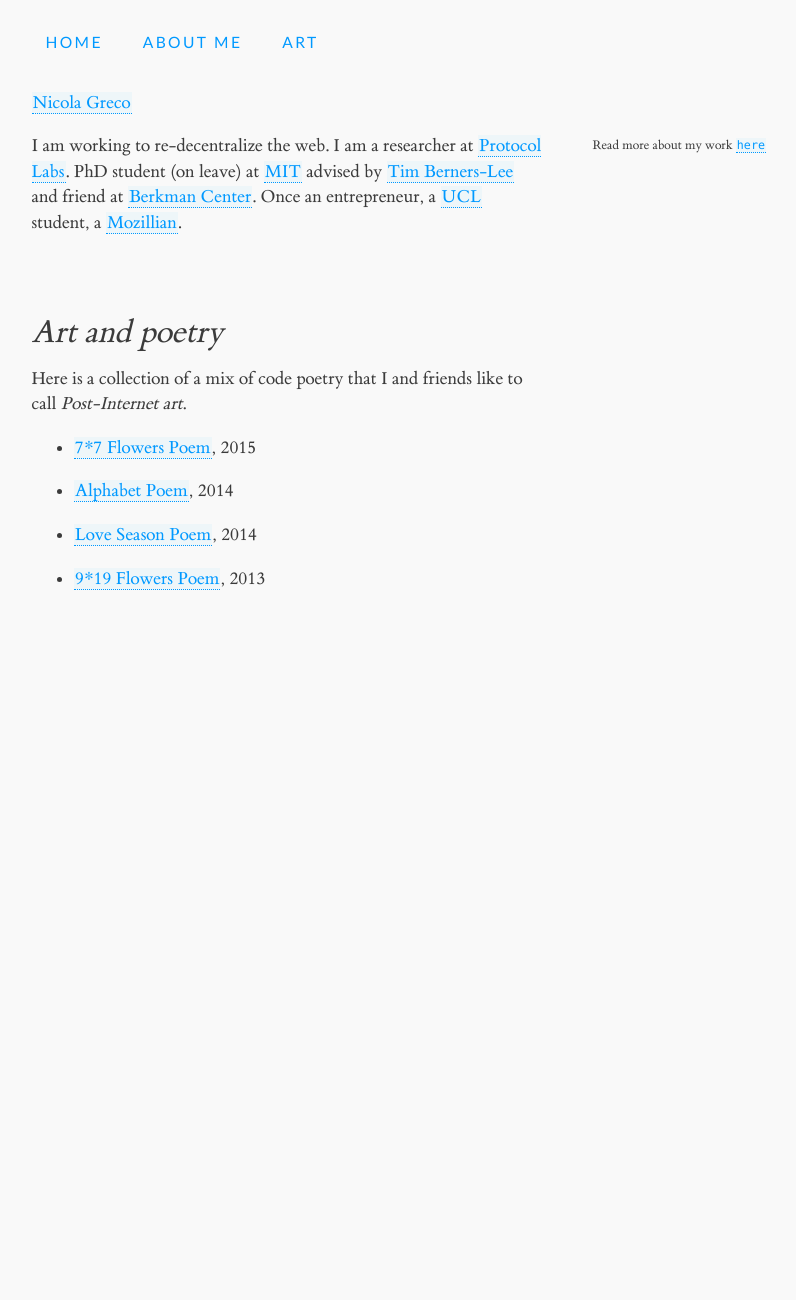
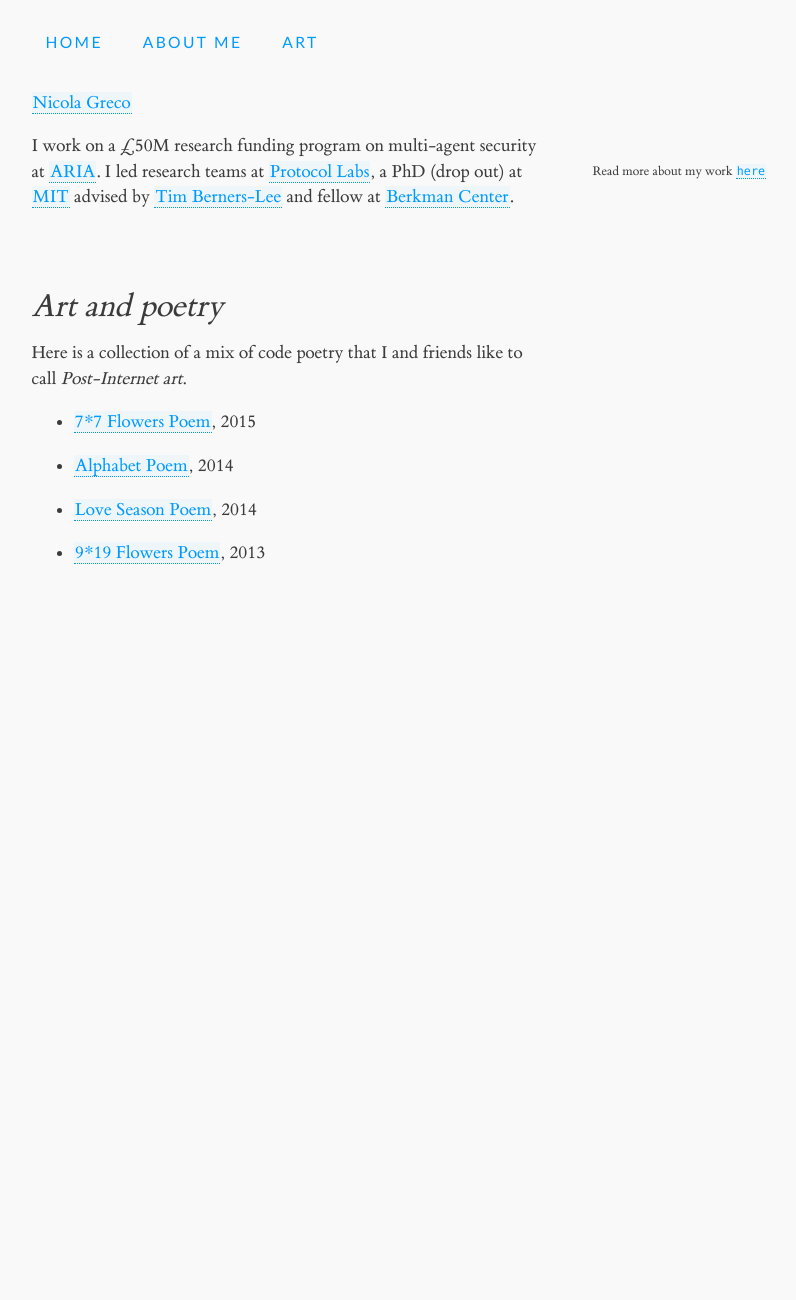
Before and after one commit to nicola/nicola.github.io, a Jekyll site: the page built from art/index.md, in a window 1280 px wide. Shown: the whole page, without its empty margins (76-872 px from the left). Built offline with Jekyll 4.4.1, drawn with Linux system fonts in a browser that asks for light colours.

Commit message:
Update site-wide bio and about page for ARIA role
- Rewrite the header bio to reflect current work: ARIA research funding
  program on multi-agent security, past roles at Protocol Labs/MIT/Berkman
- Fix a broken href (href- typo) on the ARIA link
- Update about page bio with the same career update and new milestones
  (Filoz, ARIA funding program)

Co-Authored-By: Claude Fable 5 <noreply@anthropic.com>

```diff
--- a/_includes/header.html
+++ b/_includes/header.html
@@ -15,7 +15,7 @@
   </nav>
   <div class="">
     <p><a href="{{base }}/" rel="me">Nicola Greco</a></p>
-    <p>I am working to re-decentralize the web{% if page.url != "/index.html" %}<span class="sidenote">Read more about my work <a href="{{ base }}/about">here</a></span>{% endif %}. I am a researcher at <a href="https://nicola.io">Protocol Labs</a>. PhD student (on leave) at <a href="http://mit.edu">MIT</a> advised by <a href="https://www.w3.org/People/Berners-Lee/">Tim Berners-Lee</a> and friend at <a href="http://berkmancenter.org">Berkman Center</a>. Once an entrepreneur, a <a href="http://ucl.ac.uk">UCL</a> student, a <a href="http://mozilla.org">Mozillian</a>.</p>
+    <p>I work on a £50M research funding program on multi-agent security at <a href="https://scalingtrust.org.uk">ARIA</a>{% if page.url != "/index.html" %}<span class="sidenote">Read more about my work <a href="{{ base }}/about">here</a></span>{% endif %}. I led research teams at <a href="https://protocol.ai">Protocol Labs</a>, a PhD (drop out) at <a href="http://mit.edu">MIT</a> advised by <a href="https://www.w3.org/People/Berners-Lee/">Tim Berners-Lee</a> and fellow at <a href="http://berkmancenter.org">Berkman Center</a>.</p>
   </div>
 
 </header>
```
Also changed, not shown: about/index.md (+2 -4 lines).
